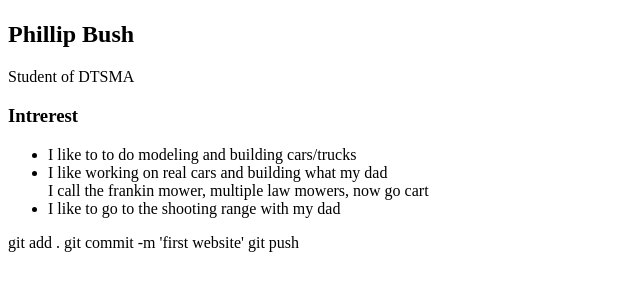
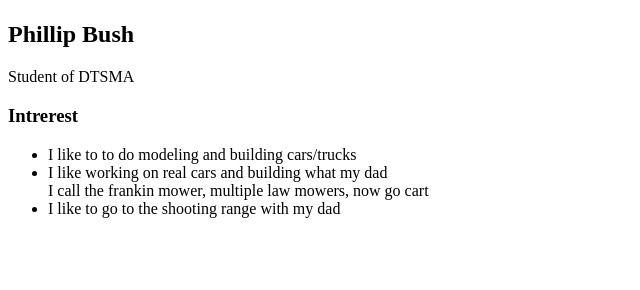
Before and after one commit to PhillipBush0069920/PhillipBush0069920.github.io, a plain HTML site: page index.html in a window 1280 px wide. Shown: the part 262-552 px from the top of the page, without its empty margins (0-640 px from the left). Drawn offline with Linux system fonts and the light colour scheme.

Commit message:
first wesite

```diff
--- a/index.html
+++ b/index.html
@@ -42,6 +42,3 @@
   </div>
 </body>
 </html>
-git add .
-git commit -m 'first website'
-git push
```
